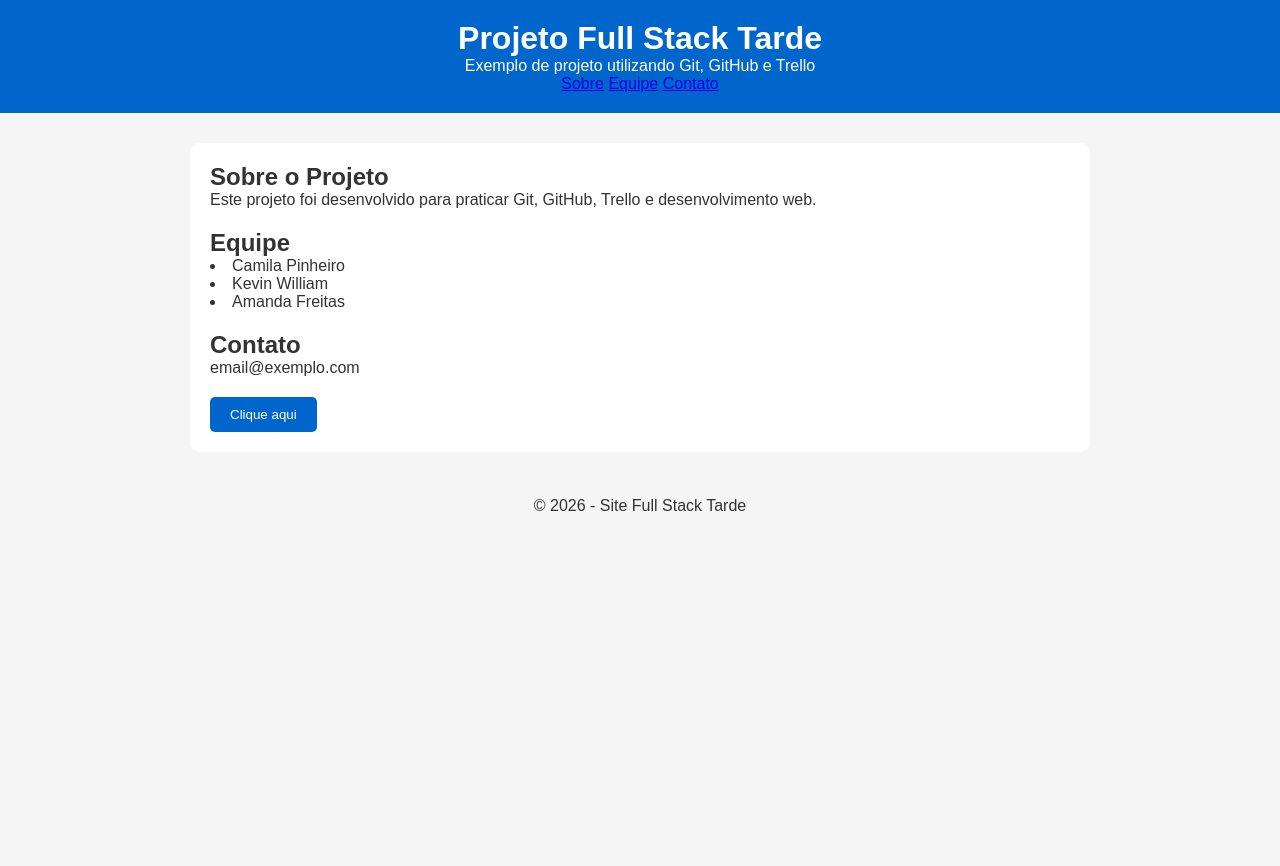
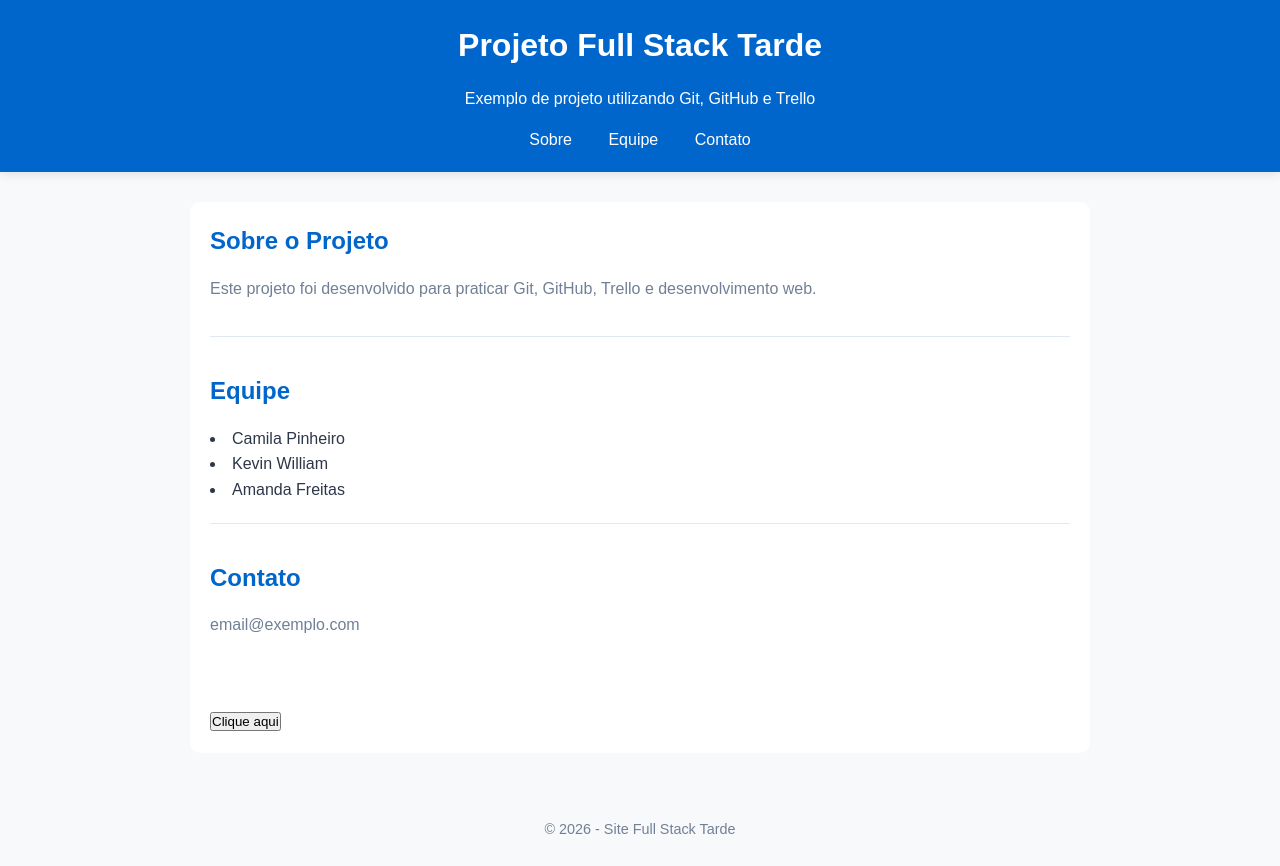
Before and after one commit to amandita777/site-full-stack-tarde, a plain HTML site: page index.html in a window 1280 px wide. Before the commit the page ends 800 px from the top, so only its background shows below. Drawn offline with Linux system fonts and the light colour scheme; files whose address does not match are found by name.

Commit message:
Melhorias na estrutura visual do site

```diff
--- a/styles/style.css
+++ b/styles/style.css
@@ -4,19 +4,53 @@
     box-sizing: border-box;
 }
 /*afeta todos os elementos*/
+:root {
+    /* Padronização de Cores */
+    --primary-color: #0066cc;
+    --primary-hover: #004a99;
+    --bg-color: #f8f9fa;
+    --card-bg: #ffffff;
+    --text-color: #2d3748;
+    --text-light: #718096;
+    --border-color: #e2e8f0;
+}
 body{
     font-family: Arial, sans-serif;
-    background-color: #f5f5f5;
-    color: #333;
+    background-color: var(--bg-color);
+    color: var(--text-color);
+    line-height: 1.6;
 }
 /*configura a página inteira*/
 header {
-    background-color: #0066cc;
+   background-color: var(--primary-color);
     color: white;
-    padding: 20px;
-    text-align: center;
+    padding: 20px 40px;
+    display: flex;
+    flex-direction: column;
+    align-items: center;
+    gap: 15px;
+    box-shadow: 0 2px 10px rgba(0, 0, 0, 0.1);
 }
 /*estiliza o cabeçalho*/
+/* Estrutura padrão para um menu moderno */
+nav ul {
+    list-style: none;
+    display: flex;
+    gap: 20px; /* Espaçamento igual entre os links */
+}
+
+nav a {
+    color: white;
+    text-decoration: none;
+    font-weight: 500;
+    padding: 8px 16px;
+    border-radius: 4px;
+    transition: background-color 0.3s ease;
+}
+/* Efeito hover no menu */
+nav a:hover {
+    background-color: var(--primary-hover);
+}
 main{
     max-width: 900px;
     margin: 30px auto;
@@ -25,28 +59,41 @@ main{
     border-radius: 10px;
 }
 /*estiliza a área principal do conteúdo.*/
-section{
-    margin-bottom: 20px;
+/* Melhoria na apresentação das seções */
+section {
+    margin-bottom: 35px;
+    padding-bottom: 20px;
+    border-bottom: 1px solid var(--border-color); /* Separação sutil entre seções */
+}
+
+section:last-of-type {
+    border-bottom: none; /* Remove a linha na última seção */
+}
+
+section h2 {
+    color: var(--primary-color);
+    margin-bottom: 15px;
+}
+
+section p {
+    color: var(--text-light);
+    margin-bottom: 15px;
 }
 /*organiza o espaço entre as seções*/
-button {
-    padding: 10px 20px;
-    background-color: #0066cc;
-    color: white;
-    border: none;
-    cursor: pointer;
-    border-radius: 5px;
+button:hover {
+    background-color: var(--primary-hover);
 }
-    /*define a aparência dos botões*/
 
-button:hover {
-    background-color: #004a99;
+button:active {
+    transform: scale(0.98); /* Efeito sutil de clique */
 }
 /*muda a aparência do botão quando o mouse passa em cima.*/
 
 footer {
-    text-align: center;
-    margin-top: 20px;
-    padding: 15px;
+  text-align: center;
+    margin-top: 40px;
+    padding: 25px;
+    color: var(--text-light);
+    font-size: 0.9rem;
 }
 /*estiliza o rodapé da pagina*/
```
